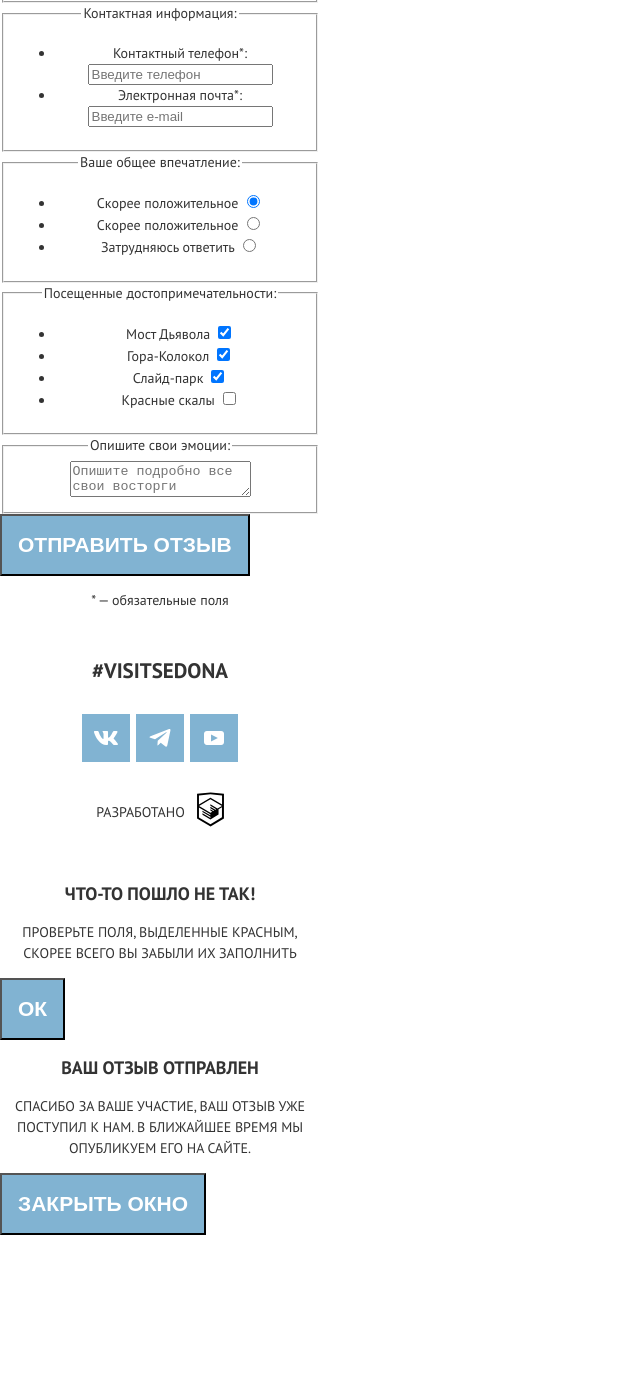
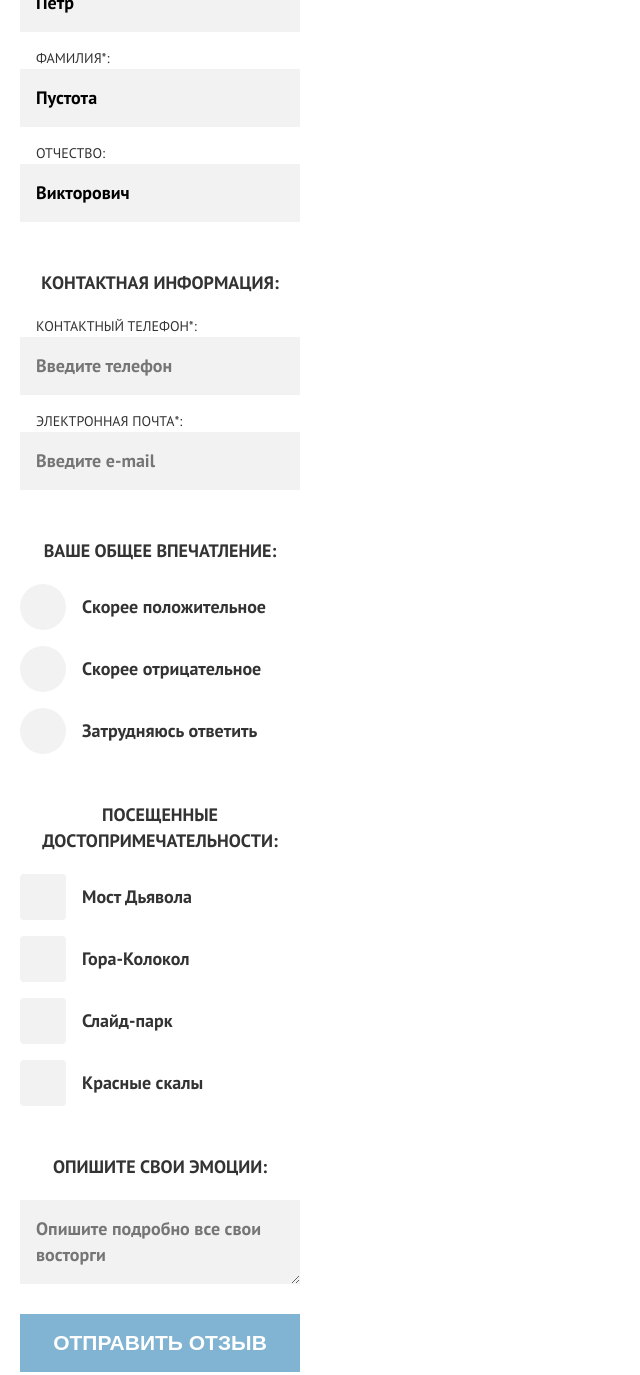
Before and after one commit to YuliaKoltsova/2274821-sedona-28, a website: page source/form.html in a window 1280 px wide. Shown: the part 821-2196 px from the top of the page, without its empty margins (0-640 px from the left). Before the commit the page ends 2056 px from the top, so only its background shows below. Drawn offline with nearby package versions, Linux system fonts and the light colour scheme; files that its build step writes are made by us from their sources.

Commit message:
Добавляет стили для form.html и модальных окон.

```diff
--- a/source/form.html
+++ b/source/form.html
@@ -31,87 +31,104 @@
       </nav>
     </header>
     <main class="main-container">
-      <section class="inner-hero">
+      <div class="inner-hero">
         <div class="inner-hero__container container">
-          <h1 class="inner-hero__title title">Sedona</h1>
+          <img class="inner-hero__image" src="img/sedona-inner-text.svg" width="229" height="39" alt="Sedona.">
         </div>
-      </section>
+      </div>
       <section class="feedback">
-        <div class="container">
+        <div class="feedback__container container">
           <h2 class="feedback__title title">Оставьте свой отзыв</h2>
           <p class="feedback__description description">Помогите нашим отелям стать лучше! оставьте отзыв о них, а также о посещенных вами достопримечательностях</p>
-          <form action="https://echo.htmlacademy.ru/" method="post">
+          <form class="feedback__form-container" action="https://echo.htmlacademy.ru/" method="post">
             <fieldset class="feedback__form form">
-            <legend class="form__legend">Представьтесь:</legend>
+              <div class="form__block">
+                <legend class="form__legend title">Представьтесь:</legend>
                 <ul class="form__list">
                   <li class="form__item">
-                <label class="form__label-text" for="name">Имя*:</label>
-                <input class="form__input-text" id="name" name="name" type="text" placeholder="Имя" value="Пётр" required>
+                    <label class="form__label-description description" for="name">Имя*:</label>
+                    <input class="form__form-input form-text" id="name" name="name" type="text" placeholder="Имя" value="Пётр" required>
                   </li>
                   <li class="form__item">
-                <label class="form__label-text" for="surname">Фамилия*:</label>
-                <input class="form__input-text" id="surname" name="surname" type="text" placeholder="Фамилия" value="Пустота" required>
+                    <label class="form__label-description description" for="surname">Фамилия*:</label>
+                    <input class="form__form-input form-text" id="surname" name="surname" type="text" placeholder="Фамилия" value="Пустота" required>
                   </li>
                   <li class="form__item">
-                <label class="form__label-text" for="patronymic">Отчество:</label>
-                <input class="form__input-text" id="patronymic" name="patronymic" type="text" placeholder="Отчество" value="Викторович">
+                    <label class="form__label-description description" for="patronymic">Отчество:</label>
+                    <input class="form__form-input form-text" id="patronymic" name="patronymic" type="text" placeholder="Отчество" value="Викторович">
                   </li>
                 </ul>
+              </div>
             </fieldset>
             <fieldset class="feedback__form form">
-            <legend class="form__legend">Контактная информация:</legend>
+              <div class="form__block">
+                <legend class="form__legend title">Контактная информация:</legend>
                 <ul class="form__list">
                   <li class="form__item">
-                <label class="form__label-text" for="phone">Контактный телефон*:</label>
-                <input class="form__input-text" id="phone" name="phone" type="tel" placeholder="Введите телефон" required>
+                    <label class="form__label-description description" for="phone">Контактный телефон*:</label>
+                    <input class="form__form-input form-text" id="phone" name="phone" type="tel" placeholder="Введите телефон" required>
                   </li>
                   <li class="form__item">
-                <label class="form__label-text" for="email">Электронная почта*:</label>
-                <input class="form__input-text" id="email" name="e-mail" type="email" placeholder="Введите e-mail" required>
+                    <label class="form__label-description description" for="email">Электронная почта*:</label>
+                    <input class="form__form-input form-text" id="email" name="e-mail" type="email" placeholder="Введите e-mail" required>
                   </li>
                 </ul>
+              </div>
             </fieldset>
-            <fieldset class="feedback__form-control form-control">
-            <legend class="form-control__legend">Ваше общее впечатление:</legend>
-            <ul class="form-control__list">
-              <li class="form-control__item form-control__item--radio">
-                <label class="form-control__selection" for="positive">Скорее положительное</label>
-                <input class="form-control__input-radio" type="radio" name="impression" id="positive" value="positive" checked>
+            <fieldset class="feedback__form form">
+              <div class="form__block">
+                <legend class="form__legend title">Ваше общее впечатление:</legend>
+                <ul class="form__list">
+                  <li class="form__item form__item--control">
+                    <span class="form__control-mark form__control-mark--radio"></span>
+                    <label class="form__form-control form-text" for="positive">Скорее положительное</label>
+                    <input class="form__input-radio visually-hidden" type="radio" name="impression" id="positive" value="positive" checked>
                   </li>
-              <li class="form-control__item form-control__item--radio">
-                <label class="form-control__selection" for="negative">Скорее положительное</label>
-                <input class="form-control__input-radio" type="radio" name="impression" id="negative" value="negative">
+                  <li class="form__item form__item--control">
+                    <span class="form__control-mark form__control-mark--radio"></span>
+                    <label class="form__form-control form-text" for="negative">Скорее отрицательное</label>
+                    <input class="form__input-radio visually-hidden" type="radio" name="impression" id="negative" value="negative">
                   </li>
-              <li class="form-control__item form-control__item--radio">
-                <label class="form-control__selection" for="no-answer">Затрудняюсь ответить</label>
-                <input class="form-control__input-radio" type="radio" name="impression" id="no-answer" value="no-answer">
+                  <li class="form__item form__item--control">
+                    <span class="form__control-mark form__control-mark--radio"></span>
+                    <label class="form__form-control form-text" for="no-answer">Затрудняюсь ответить</label>
+                    <input class="form__input-radio visually-hidden" type="radio" name="impression" id="no-answer" value="no-answer">
                   </li>
                 </ul>
+              </div>
             </fieldset>
-            <fieldset class="feedback__form-control form-control">
-            <legend class="form-control__legend">Посещенные достопримечательности:</legend>
-            <ul class="form-control__list">
-              <li class="form-control__item form-control__item--checkbox">
-                <label class="form-control__selection" for="bridge">Мост Дьявола</label>
-                <input class="form-control__input-checkbox" type="checkbox" name="bridge" id="bridge" checked>
+            <fieldset class="feedback__form form">
+              <div class="form__block">
+                <legend class="form__legend title">Посещенные достопримечательности:</legend>
+                <ul class="form__list">
+                  <li class="form__item form__item--control">
+                    <span class="form__control-mark form__control-mark--checkbox"></span>
+                    <label class="form__form-control form-text" for="bridge">Мост Дьявола</label>
+                    <input class="form__input-checkbox visually-hidden" type="checkbox" name="bridge" id="bridge" checked>
                   </li>
-              <li class="form-control__item form-control__item--checkbox">
-                <label class="form-control__selection" for="mountain">Гора-Колокол</label>
-                <input class="form-control__input-checkbox" type="checkbox" name="mountain" id="mountain" checked>
+                  <li class="form__item form__item--control">
+                    <span class="form__control-mark form__control-mark--checkbox"></span>
+                    <label class="form__form-control form-text" for="mountain">Гора-Колокол</label>
+                    <input class="form__input-checkbox visually-hidden" type="checkbox" name="mountain" id="mountain" checked>
                   </li>
-              <li class="form-control__item form-control__item--checkbox">
-                <label class="form-control__selection" for="park">Слайд-парк</label>
-                <input class="form-control__input-checkbox" type="checkbox" name="park" id="park" checked>
+                  <li class="form__item form__item--control">
+                    <span class="form__control-mark form__control-mark--checkbox"></span>
+                    <label class="form__form-control form-text" for="park">Слайд-парк</label>
+                    <input class="form__input-checkbox visually-hidden" type="checkbox" name="park" id="park" checked>
                   </li>
-              <li class="form-control__item form-control__item--checkbox">
-                <label class="form-control__selection" for="rocks">Красные скалы</label>
-                <input class="form-control__input-checkbox" type="checkbox" name="rocks" id="rocks">
+                  <li class="form__item form__item--control">
+                    <span class="form__control-mark form__control-mark--checkbox"></span>
+                    <label class="form__form-control form-text" for="rocks">Красные скалы</label>
+                    <input class="form__input-checkbox visually-hidden" type="checkbox" name="rocks" id="rocks">
                   </li>
                 </ul>
+              </div>
             </fieldset>
             <fieldset class="feedback__form form">
-            <legend class="form__legend">Опишите свои эмоции:</legend>
-            <textarea class="form__textarea" name="comment" placeholder="Опишите подробно все свои восторги"></textarea>
+              <div class="form__block">
+                <legend class="form__legend title ">Опишите свои эмоции:</legend>
+                <textarea class="form__form-input form-text" name="comment" placeholder="Опишите подробно все свои восторги"></textarea>
+              </div>
             </fieldset>
             <button class="form-button button" type="submit">Отправить отзыв</button>
             <p class="form-note">* — обязательные поля</p>
@@ -164,18 +181,22 @@
     </div>
   </footer>
     <div class="modal">
-      <div class="container modal__error modal__error--show">
+      <div class="modal__container modal__container--error-close">
+        <div class="modal__content">
           <h2 class="modal__title title">Что-то пошло не так!</h2>
           <p class="modal__description description">Проверьте поля, выделенные красным, скорее всего вы забыли их заполнить</p>
-        <button class="modal__button button" type="button">Ок</button>
+          <button class="modal__button modal__button--error button" type="button">Ок</button>
+        </div>
       </div>
     </div>
     <div class="modal">
-      <div class="container modal__success modal__success--show">
+      <div class="modal__container modal__container--success-close">
+        <div class="modal__content">
           <h2 class="modal__title title">Ваш отзыв отправлен</h2>
           <p class="modal__description description">Спасибо за ваше участие, ваш отзыв уже поступил к нам. В ближайшее время мы опубликуем его на сайте.</p>
           <button class="modal__button button" type="button">Закрыть окно</button>
         </div>
       </div>
+    </div>
   </body>
 </html>
--- a/source/less/blocks/button-like.less
+++ b/source/less/blocks/button-like.less
@@ -8,9 +8,13 @@
 
 .photo-card__like {
   display: flex;
-  align-items: end;
 }
 
 .photo-card__button {
   padding-bottom: 5px;
+  margin-right: 15px;
 }
+
+.photo-card__number-likes {
+  font-weight: 700;
+}
--- /dev/null
+++ b/source/less/blocks/feedback.less
@@ -0,0 +1,22 @@
+.feedback__container {
+  width: 280px;
+}
+
+.feedback__title {
+  margin-top: 36px;
+  margin-bottom: 24px;
+}
+
+.feedback__description {
+  margin: 0;
+  margin-bottom: 27px;
+}
+
+.feedback__form-container {
+  display: grid;
+}
+
+.feedback__form {
+  padding: 0;
+  margin: 0;
+}
--- /dev/null
+++ b/source/less/blocks/form-text.less
@@ -0,0 +1,6 @@
+.form-text {
+  font-family: "PT Sans", sans-serif;
+  font-size: 18px;
+  font-weight: 700;
+  line-height: 26px;
+}
--- /dev/null
+++ b/source/less/blocks/form.less
@@ -0,0 +1,70 @@
+.form {
+  border: none;
+}
+
+.form__block {
+  padding: 24px 0 24px 0;
+}
+
+.form__list {
+  margin: 0;
+  padding: 0;
+  list-style-type: none;
+  text-align: start;
+}
+
+.form__item:not(:last-child) {
+  margin-bottom: 16px;
+}
+
+.form__legend {
+  margin-bottom: 20px;
+  padding: 0;
+}
+
+.form__label-description {
+  margin-left: 16px;
+}
+
+.form__form-input {
+  width: 280px;
+  background-color: #f2f2f2;
+  border: 0;
+  padding: 16px;
+}
+
+.form__form-control {
+  padding: 10px 0 10px 0;
+}
+
+.form__control-mark {
+  display: block;
+  width: 46px;
+  height: 46px;
+  background-color: #f2f2f2;
+  position: relative;
+  margin-right: 16px;
+}
+
+.form__control-mark--radio {
+  border-radius: 50%;
+}
+
+.form__control-mark--checkbox {
+  border-radius: 4px;
+}
+
+.form__item--control {
+  display: flex;
+}
+
+.form-button {
+  border: none;
+}
+
+.form-note {
+  font-size: 12px;
+  line-height: 21px;
+  text-transform: uppercase;
+  text-align: end;
+}
--- a/source/less/blocks/gallery.less
+++ b/source/less/blocks/gallery.less
@@ -18,5 +18,5 @@
   padding: 0;
   list-style-type: none;
   display: grid;
-  grid-row-gap: 25px;
+  grid-row-gap: 50px;
 }
--- /dev/null
+++ b/source/less/blocks/modal.less
@@ -0,0 +1,44 @@
+.modal__container {
+  position: fixed;
+  left: 0;
+  top: 0;
+  display: flex;
+  width: 320px;
+  height: 100%;
+  background-color: rgba(0, 0, 0, 0.3);
+}
+
+.modal__content {
+  position: relative;
+  margin: auto;
+  padding: 45px 42px 35px 41px;
+  width: 320px;
+  background-color: #ffffff;
+}
+
+// .modal__container--error-close {
+//   display: none;
+// }
+
+.modal__container--success-close {
+  display: none;
+}
+
+.modal__title {
+  margin: 0;
+  margin-bottom: 25px;
+}
+
+.modal__description {
+  margin: 0;
+  margin-bottom: 28px;
+}
+
+.modal__button {
+  border: none;
+}
+
+.modal__button--error {
+  width: 180px;
+  margin: 0 auto;
+}
--- /dev/null
+++ b/source/less/blocks/presentation.less
@@ -0,0 +1,31 @@
+.presentation__container {
+  width: 280px;
+}
+
+.presentation__title {
+  margin-top: 43px;
+  margin-bottom: 27px;
+}
+
+.presentation__description {
+  margin: 0;
+  margin-bottom: 38px;
+}
+
+.presentation__image-container {
+  position: relative;
+}
+
+.presentation__button {
+  position: absolute;
+  background-image: url(../../img/video-button-icon.svg);
+  width: 48px;
+  height: 54px;
+  background-color: transparent;
+  border: none;
+  top: 50%;
+  margin-top: -24px;
+  right: 50%;
+  margin-right: -27px;
+  padding: 0;
+}
--- a/source/less/style.less
+++ b/source/less/style.less
@@ -17,3 +17,8 @@
 @import "../less/blocks/gallery.less";
 @import "../less/blocks/photo-card.less";
 @import "../less/blocks/button-like.less";
+@import "../less/blocks/presentation.less";
+@import "../less/blocks/feedback.less";
+@import "../less/blocks/form.less";
+@import "../less/blocks/form-text.less";
+@import "../less/blocks/modal.less";
```
Also changed, not shown: source/gallery.html (+3 -1 lines), source/img/form-control-icon.svg (added), source/img/form-icon-email.svg (added), source/img/form-icon-phone.svg (added), source/img/video-button-icon.svg (added). Lines whose indentation alone changed are shown as unchanged.
